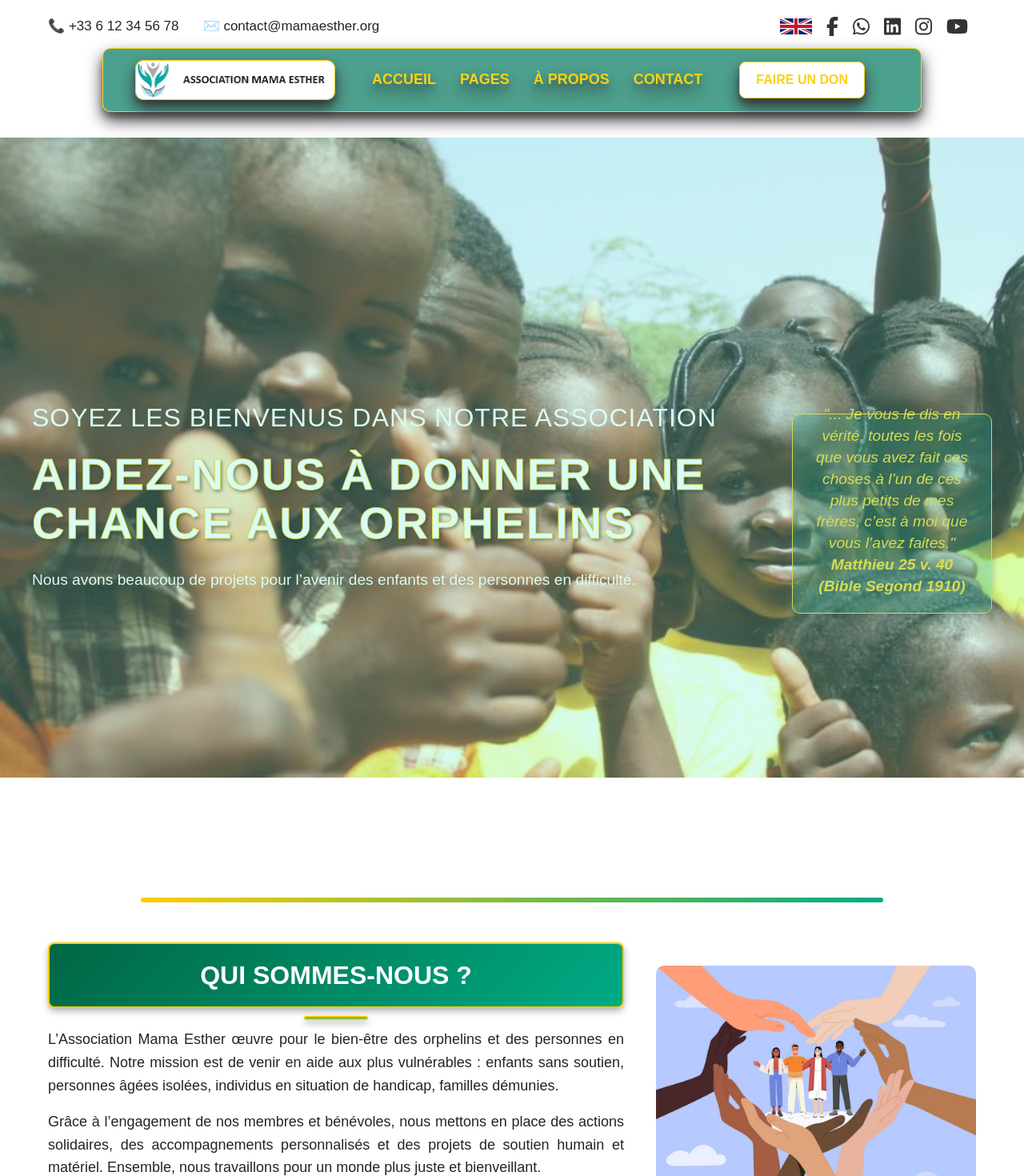
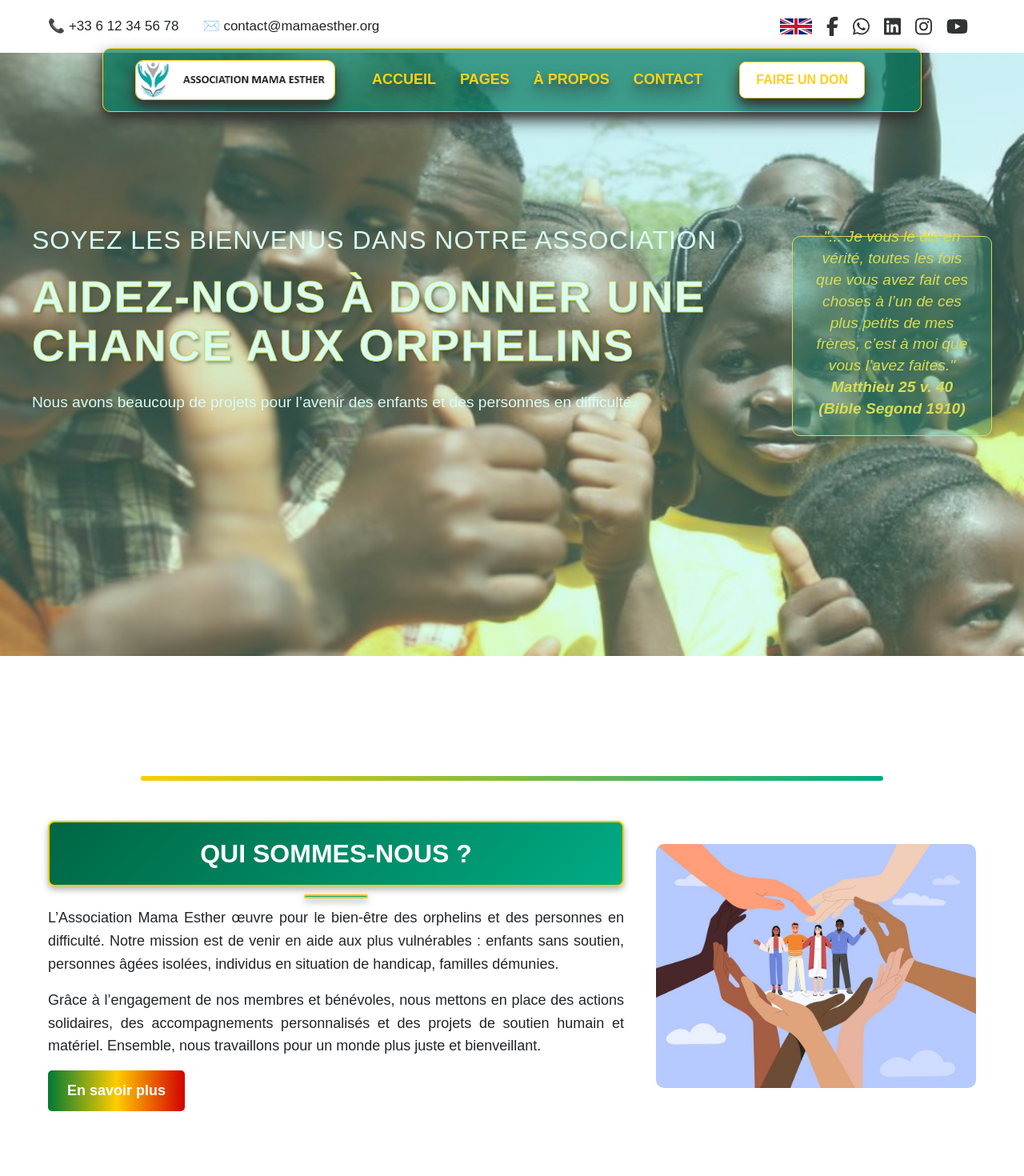
Before and after one commit to PapaG57/mama-esther-v5, a React (Vite) app: page / in a window 1280 px wide. Shown: the top 1470 px of the page at 80% size. Built offline with nearby package versions, Linux system fonts and the light colour scheme; some icons are missing.

Commit message:
correction du code pour avoir une page bien centrée et rendu du code propre

```diff
--- a/src/App.jsx
+++ b/src/App.jsx
@@ -7,13 +7,15 @@ import Footer from "./components/Footer";
 
 function App() {
   return (
-    <div>
-      <Header /> {/* Affichage du Header */}
-      <About /> {/* Affichage de la page "À propos" */}
-      <Engagement /> {/* Affichage de la page des engagements */}
-      <Actuality /> {/* Affichage de la page des actualités */}
-      <Footer /> {/* Affichage du Footer */}
-    </div>
+    <>
+      <div className="main-wrapper">
+        <Header />
+        <About />
+        <Engagement />
+        <Actuality />
+      </div>
+      <Footer />
+    </>
   );
 }
 
--- a/src/index.css
+++ b/src/index.css
@@ -1,4 +1,5 @@
 /* ========= BASE GÉNÉRALE ========= */
+
 :root {
   font-family: "Bahnschrift", system-ui, Avenir, Helvetica, Arial, sans-serif;
   line-height: 1.5;
@@ -31,20 +32,23 @@
 body {
   display: block;
   margin: 0;
-  padding-top: 120px;
+  padding: 0;
+  width: 100%;
+  box-sizing: border-box;
   min-width: 320px;
   min-height: 100vh;
-  font-family: inherit;
   overflow-x: hidden;
   display: flex;
   flex-direction: column;
+  font-family: "Bahnschrift", system-ui, Avenir, Helvetica, Arial, sans-serif;
 }
 
 /* Si tu veux un cadre global centré pour toute l'app */
 #root {
-  max-width: 1280px;
+  /* max-width: 1280px;
   margin: 0 auto;
-  padding: 2rem;
+  padding: 2rem; */
+  min-height: 100vh;
 }
 
 /* ========= TYPO, LIENS, TITRES ========= */
--- a/src/styles/footer.css
+++ b/src/styles/footer.css
@@ -1,27 +1,35 @@
 .footer {
+  position: relative;
+  margin: 0;
+  padding: 40px 20px;
+  width: 100vw;
+  max-width: 100%;
+  box-sizing: border-box;
+  overflow: hidden;
   background-color: #ce1126; /* Rouge drapeau Cameroun */
   color: #fcd116; /* Jaune du drapeau Cameroun */
-  padding: 40px 20px;
-  font-family: "Arial", sans-serif;
+  font-family: "Bahnschrift", system-ui, Avenir, Helvetica, Arial, sans-serif;
 }
 
 .footer-container {
   display: flex;
   justify-content: space-between;
+  flex-wrap: wrap;
   align-items: center;
   max-width: 1200px;
   margin: 0 auto;
 }
 
 .footer-logo {
-  flex: 1;
+  flex: 1 1 200px;
   text-align: center;
   padding: 10px;
 }
 
 .footer-logo img {
-  width: 150px;
-  margin-bottom: 15px;
+  width: 100%;
+  height: auto;
+  max-width: 150px;
 }
 
 .slogan {
@@ -101,3 +109,20 @@
   align-items: center;
   font-family: "Bahnschrift Light", sans-serif;
 }
+
+/* #######################
+          RESPONSIVE
+   ####################### */
+@media (max-width: 768px) {
+  .footer-container {
+    flex-direction: column;
+    align-items: center;
+    text-align: center;
+  }
+
+  .footer-services,
+  .footer-contact {
+    width: 100%;
+    padding: 20px 0;
+  }
+}
--- a/src/styles/header.css
+++ b/src/styles/header.css
@@ -207,10 +207,9 @@
 
 .header-main {
   position: relative;
-  z-index: 800;
+  z-index: 1;
   width: 100vw;
   height: 100vh;
-  padding-top: var(--header-offset);
   text-align: center;
   background-image: url("/assets/banner.png");
   background-size: cover;
```
